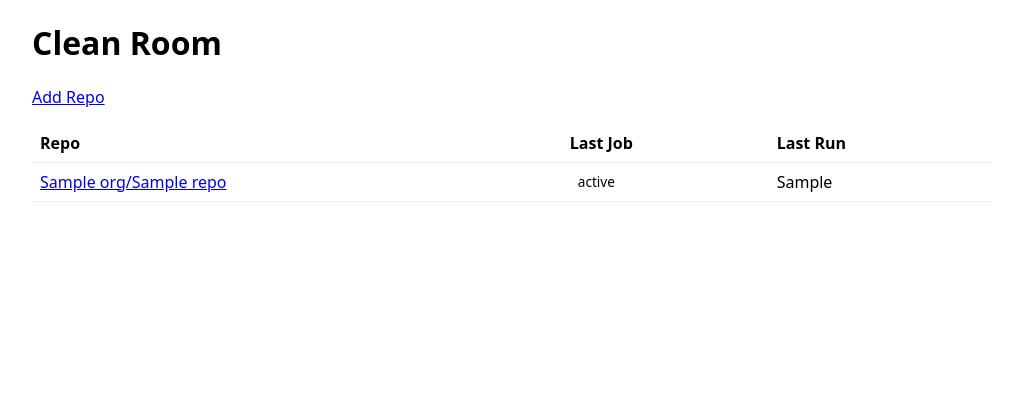
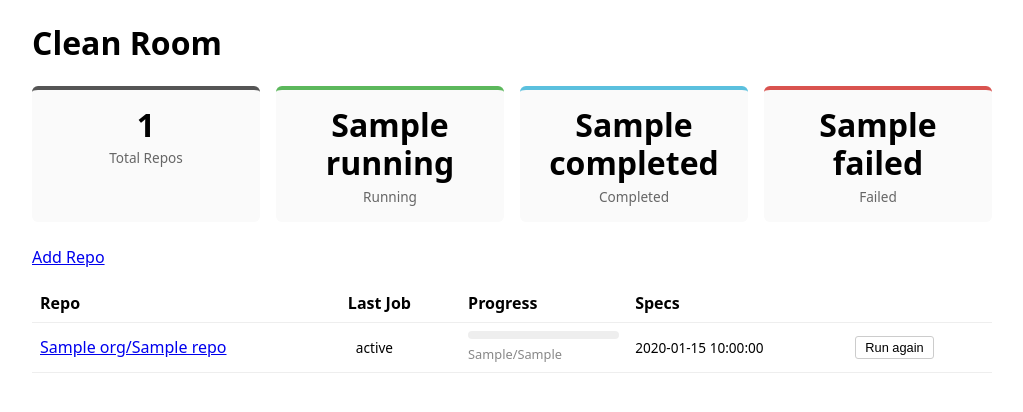
Before and after one commit to winklerj/clean-your-room, a FastAPI app: template src/clean_room/templates/dashboard.html in a window 1280 px wide. Shown: the part 55-467 px from the top of the page, without its empty margins (128-1151 px from the left). Run offline with FastAPI, Linux system fonts and the light colour scheme; the template is opened without the code that fills it: most values are stand-ins (such as "Sample title", 1, 10 or a date in 2020); parts of the project's set-up code (start-up, migrations or seed data) failed here and were passed over; some libraries are stand-ins or nearby versions.

Commit message:
Add dashboard health cards: stat cards, progress bars, spec freshness, run-again button

```diff
--- a/src/clean_room/templates/dashboard.html
+++ b/src/clean_room/templates/dashboard.html
@@ -2,12 +2,38 @@
 {% block title %}Dashboard - Clean Room{% endblock %}
 {% block content %}
 <h1>Clean Room</h1>
+
+<div class="stats-cards">
+    <div class="stat-card stat-card-total">
+        <div class="stat-number">{{ total_repos }}</div>
+        <div class="stat-label">Total Repos</div>
+    </div>
+    <div class="stat-card stat-card-running">
+        <div class="stat-number">{{ job_stats.get('running', 0) }}</div>
+        <div class="stat-label">Running</div>
+    </div>
+    <div class="stat-card stat-card-completed">
+        <div class="stat-number">{{ job_stats.get('completed', 0) }}</div>
+        <div class="stat-label">Completed</div>
+    </div>
+    <div class="stat-card stat-card-failed">
+        <div class="stat-number">{{ job_stats.get('failed', 0) }}</div>
+        <div class="stat-label">Failed</div>
+    </div>
+</div>
+
 <p><a href="/repos/new">Add Repo</a></p>
 
 {% if repos %}
 <table>
     <thead>
-        <tr><th>Repo</th><th>Last Job</th><th>Last Run</th></tr>
+        <tr>
+            <th>Repo</th>
+            <th>Last Job</th>
+            <th>Progress</th>
+            <th>Specs</th>
+            <th></th>
+        </tr>
     </thead>
     <tbody>
         {% for repo in repos %}
@@ -20,7 +46,32 @@
                 <span class="status-badge status-pending">no jobs</span>
                 {% endif %}
             </td>
-            <td>{{ repo.last_run or "-" }}</td>
+            <td>
+                {% if repo.last_iteration is not none and repo.last_max_iterations %}
+                <div class="progress-bar">
+                    <div class="progress-fill progress-{{ repo.last_status }}"
+                         style="width: {{ (repo.last_iteration / repo.last_max_iterations * 100) | round }}%">
+                    </div>
+                </div>
+                <span class="progress-text">{{ repo.last_iteration }}/{{ repo.last_max_iterations }}</span>
+                {% else %}
+                -
+                {% endif %}
+            </td>
+            <td>
+                {% if repo.last_completed_at %}
+                <span class="freshness">{{ repo.last_completed_at }}</span>
+                {% else %}
+                <span class="freshness freshness-none">no specs yet</span>
+                {% endif %}
+            </td>
+            <td>
+                {% if repo.last_job_id %}
+                <form method="post" action="/jobs/{{ repo.last_job_id }}/restart" style="display:inline">
+                    <button type="submit" class="btn-run-again">Run again</button>
+                </form>
+                {% endif %}
+            </td>
         </tr>
         {% endfor %}
     </tbody>
--- a/static/style.css
+++ b/static/style.css
@@ -27,3 +27,31 @@ input[type="text"], input[type="url"], input[type="number"] { width: 100%; paddi
 .log-iteration { border-left-color: #608b4e; color: #608b4e; font-weight: 700; text-align: center; padding: 0.5rem; margin: 0.5rem 0; border-left: none; border-top: 1px solid #608b4e; border-bottom: 1px solid #608b4e; }
 .log-result { border-left-color: #569cd6; color: #d4d4d4; background: rgba(86,156,214,0.08); }
 .log-error { border-left-color: #f44747; color: #f44747; background: rgba(244,71,71,0.1); font-weight: 700; }
+
+/* Summary stat cards */
+.stats-cards { display: grid; grid-template-columns: repeat(4, 1fr); gap: 1rem; margin-bottom: 1.5rem; }
+.stat-card { padding: 1rem; border-radius: 6px; border-top: 4px solid #ccc; background: #fafafa; text-align: center; }
+.stat-number { font-size: 2rem; font-weight: 700; line-height: 1.2; }
+.stat-label { font-size: 0.85em; color: #666; margin-top: 0.25rem; }
+.stat-card-total { border-top-color: #555; }
+.stat-card-running { border-top-color: #5cb85c; }
+.stat-card-completed { border-top-color: #5bc0de; }
+.stat-card-failed { border-top-color: #d9534f; }
+
+/* Progress bar */
+.progress-bar { height: 8px; background: #eee; border-radius: 4px; overflow: hidden; margin-bottom: 0.2rem; }
+.progress-fill { height: 100%; border-radius: 4px; transition: width 0.3s; }
+.progress-running { background: #5cb85c; }
+.progress-completed { background: #5bc0de; }
+.progress-stopped { background: #f0ad4e; }
+.progress-failed { background: #d9534f; }
+.progress-pending { background: #ccc; }
+.progress-text { font-size: 0.8em; color: #888; }
+
+/* Spec freshness */
+.freshness { font-size: 0.85em; }
+.freshness-none { color: #999; font-style: italic; }
+
+/* Run again button */
+.btn-run-again { font-size: 0.8em; padding: 0.2rem 0.6rem; border: 1px solid #ccc; border-radius: 3px; background: #fff; cursor: pointer; }
+.btn-run-again:hover { background: #f5f5f5; border-color: #999; }
```
Also changed, not shown: src/clean_room/routes/dashboard.py (+28 -3 lines), tests/test_routes_dashboard.py (+98 -4 lines), ttmp/2026/04/01/DASH-001--dashboard-health-cards/index.md (added, +21 -0 lines), ttmp/2026/04/01/DASH-001--dashboard-health-cards/reference/01-diary.md (added, +89 -0 lines), ttmp/2026/04/01/DASH-001--dashboard-health-cards/tasks.md (added, +5 -0 lines), ttmp/2026/04/01/DASH-001--dashboard-health-cards/README.md (added), ttmp/2026/04/01/DASH-001--dashboard-health-cards/changelog.md (added).
